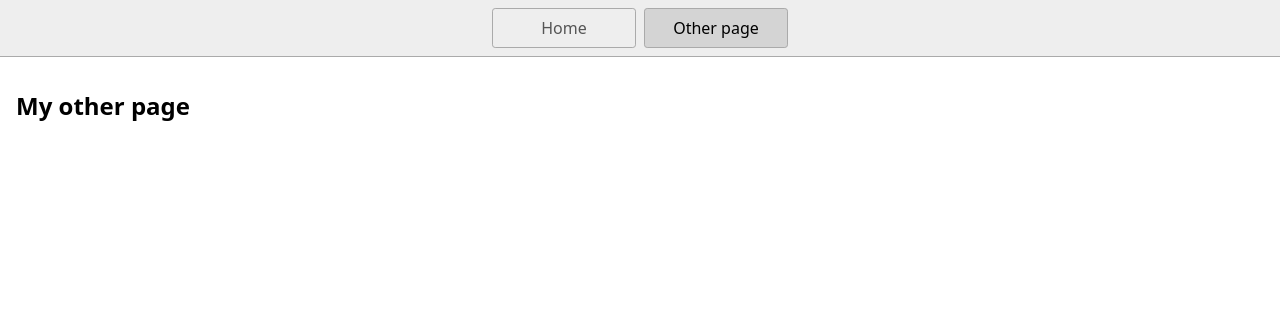
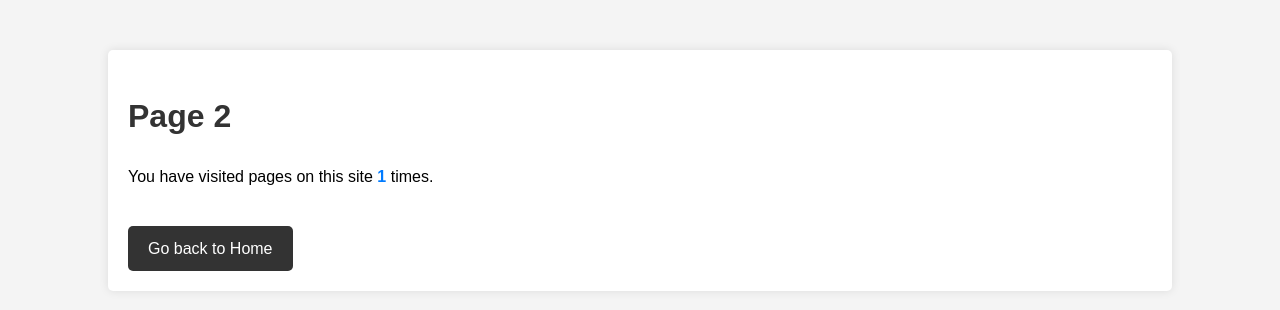
Before and after one commit to chethan-gen/stackblitz-starters-avgmombr, a website: page page2.html in a window 1280 px wide. Drawn offline with Linux system fonts and the light colour scheme.

Commit message:
adding files

```diff
--- a/page2.html
+++ b/page2.html
@@ -1,19 +1,17 @@
 <!DOCTYPE html>
 <html lang="en">
-  <head>
-    <title>Other page</title>
-    <meta charset="UTF-8" />
-    <meta name="viewport" content="width=device-width" />
-    <link rel="stylesheet" href="styles.css" />
-    <script type="module" src="script.js"></script>
-  </head>
-  <body>
-    <nav>
-      <a href="/">Home</a>
-      <a href="/page2.html" aria-current="page">Other page</a>
-    </nav>
-    <main>
-      <h1>My other page</h1>
-    </main>
-  </body>
+<head>
+    <meta charset="UTF-8">
+    <meta name="viewport" content="width=device-width, initial-scale=1.0">
+    <title>Cookie Counter - Page 2</title>
+    <link rel="stylesheet" href="styles.css">
+</head>
+<body>
+    <div class="container">
+        <h1>Page 2</h1>
+        <p>You have visited pages on this site <span id="count"></span> times.</p>
+        <a href="index.html">Go back to Home</a>
+    </div>
+    <script src="script.js"></script>
+</body>
 </html>
--- a/script.js
+++ b/script.js
@@ -15,9 +15,17 @@ document.addEventListener('DOMContentLoaded', function() {
   }
 
   // 1. Get the value of the 'count' cookie
+  let count = getCookie('count');
+
   // 2. If the cookie exists, increment the value and update the cookie
   // 3. If the cookie does not exist, create it and set the value to 1
+  if (count) {
+    count = parseInt(count) + 1;
+  } else {
+    count = 1;
+  }
+  setCookie('count', count, 30); // Set cookie to expire in 30 days
+
   // 4. Display the count on the webpage
-
-  // your code here
+  document.getElementById('count').textContent = count;
 });
--- a/styles.css
+++ b/styles.css
@@ -1,46 +1,41 @@
-* {
-  box-sizing: border-box;
+body {
+    font-family: Arial, sans-serif;
+    line-height: 1.6;
+    margin: 0;
+    padding: 0;
+    background-color: #f4f4f4;
 }
 
-body {
-  margin: 0;
-  font-family: system-ui, sans-serif;
-  color: black;
-  background-color: white;
-}
-
-nav {
-  display: flex;
-  flex-wrap: wrap;
-  align-items: center;
-  justify-content: center;
-  padding: 0.5rem;
-  gap: 0.5rem;
-  border-bottom: solid 1px #aaa;
-  background-color: #eee;
-}
-
-nav a {
-  display: inline-block;
-  min-width: 9rem;
-  padding: 0.5rem;
-  border-radius: 0.2rem;
-  border: solid 1px #aaa;
-  text-align: center;
-  text-decoration: none;
-  color: #555;
-}
-
-nav a[aria-current='page'] {
-  color: #000;
-  background-color: #d4d4d4;
-}
-
-main {
-  padding: 1rem;
+.container {
+    width: 80%;
+    margin: auto;
+    overflow: hidden;
+    padding: 20px;
+    background-color: white;
+    box-shadow: 0 0 10px rgba(0,0,0,0.1);
+    margin-top: 50px;
+    border-radius: 5px;
 }
 
 h1 {
-  font-weight: bold;
-  font-size: 1.5rem;
+    color: #333;
 }
+
+a {
+    display: inline-block;
+    background: #333;
+    color: #fff;
+    padding: 10px 20px;
+    text-decoration: none;
+    border-radius: 5px;
+    margin-top: 20px;
+}
+
+a:hover {
+    background: #555;
+}
+
+#count {
+    font-weight: bold;
+    color: #007bff;
+}
```
Also changed, not shown: index.html (+8 -9 lines).
